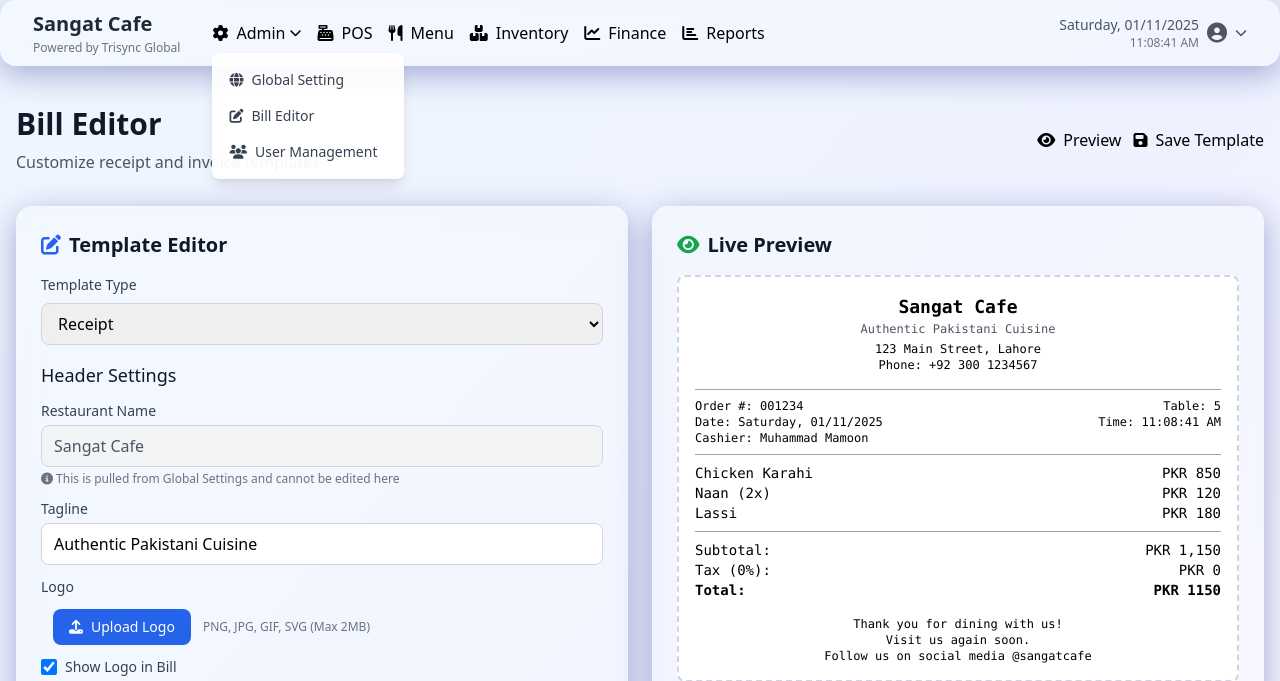
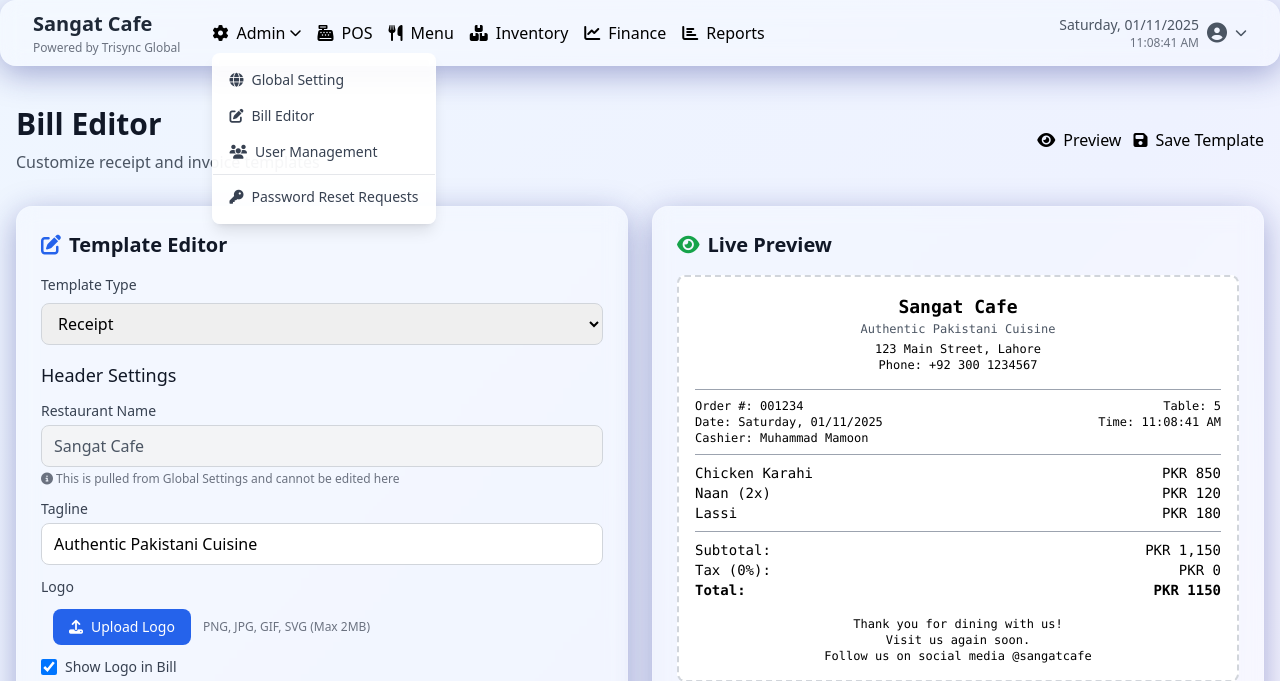
Before and after one commit to moonkamboh924/TSG-Cafe-ERP, a Flask app: page /admin/bill-editor in a window 1280 px wide, after a click on "Admin". Shown: the top 681 px of the page. Run offline with Flask 3, Linux system fonts and the light colour scheme; a user stored in the database is signed in; data comes from the database, SQL or seed files in the repository; some libraries are stand-ins or nearby versions.

Commit message:
Add Password Reset Requests to Admin navigation menu

```diff
--- a/app/templates/base.html
+++ b/app/templates/base.html
@@ -52,7 +52,7 @@
                             </button>
 
                             <!-- Dropdown Menu -->
-                            <div id="adminDropdown" class="absolute left-0 mt-2 w-48 bg-white/95 backdrop-blur-sm rounded-lg shadow-lg border border-white/20 opacity-0 invisible transform scale-95 transition-all duration-200 z-50">
+                            <div id="adminDropdown" class="absolute left-0 mt-2 w-56 bg-white/95 backdrop-blur-sm rounded-lg shadow-lg border border-white/20 opacity-0 invisible transform scale-95 transition-all duration-200 z-50">
                                 <div class="py-2">
                                     <a href="{{ url_for('admin.global_settings') }}"
                                        class="block px-4 py-2 text-sm text-gray-700 hover:bg-blue-50 hover:text-blue-600 transition-colors duration-150">
@@ -65,6 +65,11 @@
                                     <a href="{{ url_for('admin.index') }}"
                                        class="block px-4 py-2 text-sm text-gray-700 hover:bg-blue-50 hover:text-blue-600 transition-colors duration-150">
                                         <i class="fas fa-users mr-2"></i>User Management
+                                    </a>
+                                    <div class="border-t border-gray-200 my-1"></div>
+                                    <a href="{{ url_for('admin.password_reset_requests') }}"
+                                       class="block px-4 py-2 text-sm text-gray-700 hover:bg-blue-50 hover:text-blue-600 transition-colors duration-150">
+                                        <i class="fas fa-key mr-2"></i>Password Reset Requests
                                     </a>
                                 </div>
                             </div>
```
